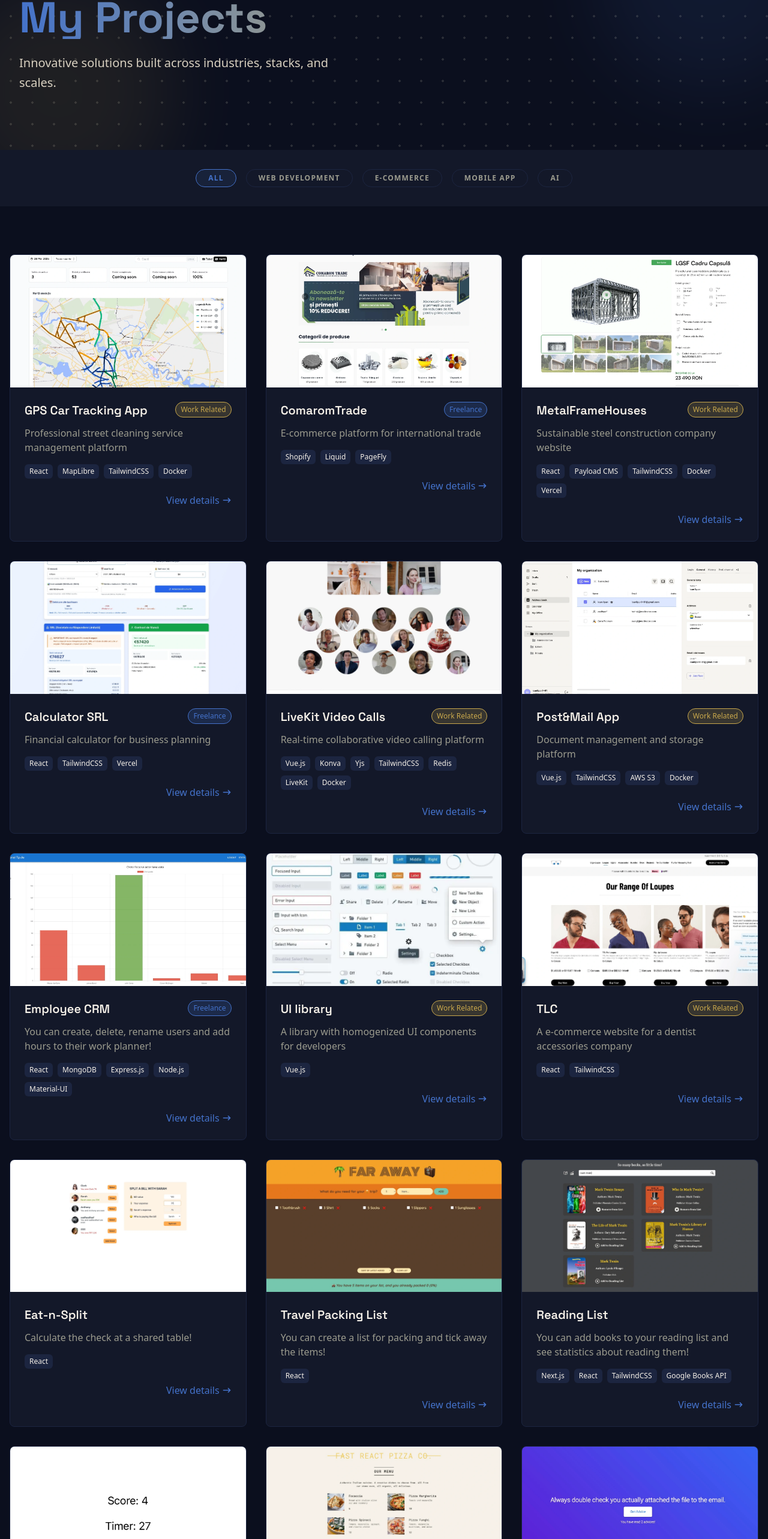
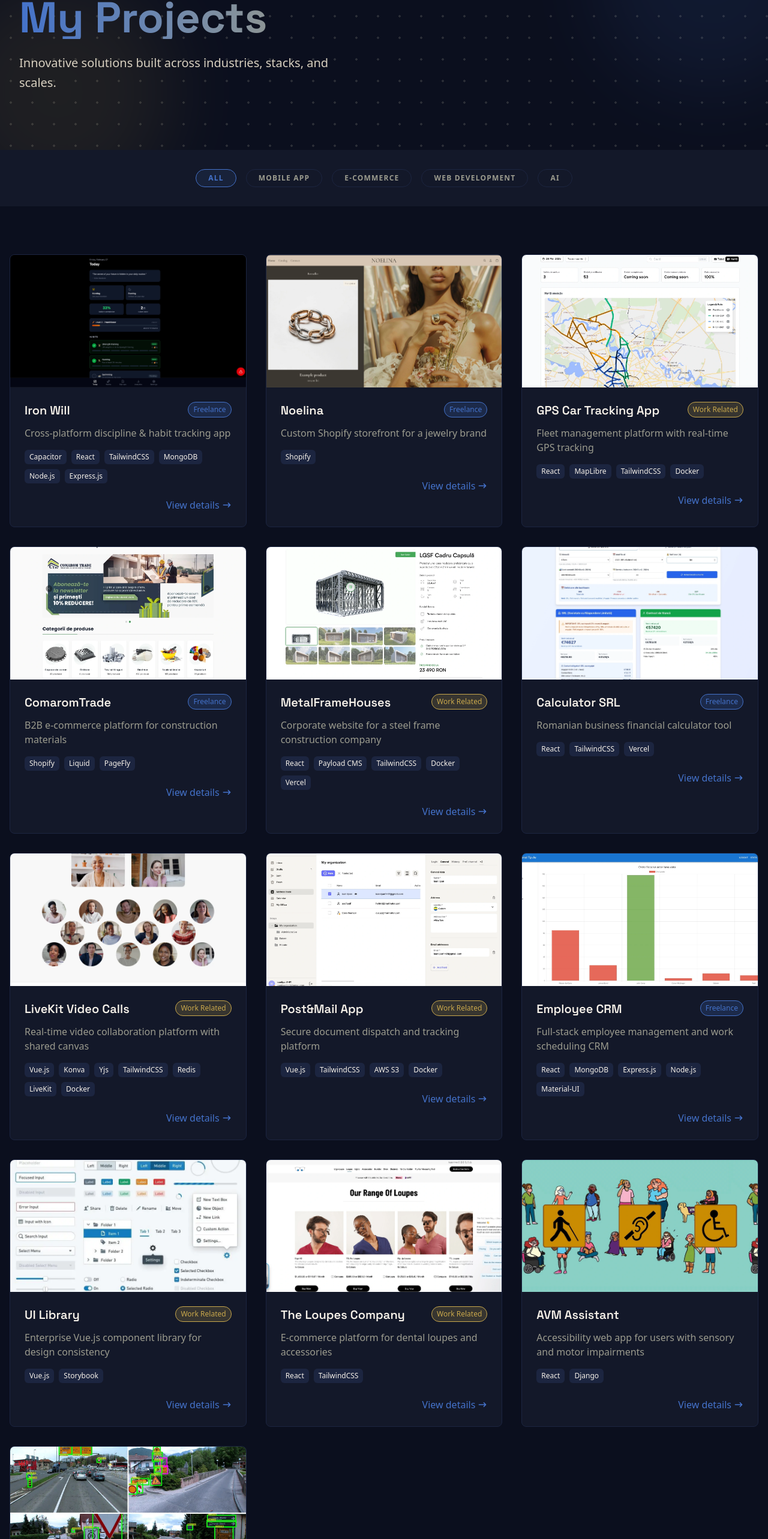
Before and after one commit to IoanLipan/lipan-tech-vision, a Next.js app: page /projects in a window 1280 px wide. Shown: the part 215-2781 px from the top of the page at 60% size. Built offline with nearby package versions, Linux system fonts and the light colour scheme; no server answers.

Commit message:
projects changes

```diff
--- a/src/data/projects.js
+++ b/src/data/projects.js
@@ -1,10 +1,34 @@
 export const projects = [
 	{
 		id: 1,
+		title: 'Iron Will',
+		description: 'Cross-platform discipline & habit tracking app',
+		descriptionExpanded:
+			'A cross-platform mobile and web application built with Capacitor and React, allowing users to build and track daily habits, streaks, and personal goals. The backend is powered by Node.js and Express.js with a MongoDB database, handling user accounts, progress history, and push notifications. TailwindCSS ensures a clean, consistent UI across both iOS, Android, and browser.',
+		technologies: ['Capacitor', 'React', 'TailwindCSS', 'MongoDB', 'Node.js', 'Express.js'],
+		category: 'Mobile App',
+		image: '/images/projects/iron-will.webp',
+		url: '#',
+		freelance: true,
+	},
+	{
+		id: 2,
+		title: 'Noelina',
+		description: 'Custom Shopify storefront for a jewelry brand',
+		descriptionExpanded:
+			'A tailored Shopify e-commerce store for a jewelry brand, focused on delivering a premium shopping experience. The theme was customized to reflect the brand identity with refined typography, curated product presentation, and a streamlined checkout flow. Built entirely within the Shopify ecosystem with attention to mobile responsiveness and page load performance.',
+		technologies: ['Shopify'],
+		category: 'E-commerce',
+		image: '/images/projects/noelina.webp',
+		url: '#',
+		freelance: true,
+	},
+	{
+		id: 3,
 		title: 'GPS Car Tracking App',
-		description: 'Professional street cleaning service management platform',
+		description: 'Fleet management platform with real-time GPS tracking',
 		descriptionExpanded:
-			'A comprehensive cleaning service management platform built with React and MapLibre for interactive location mapping. Features include real-time scheduling, route optimization for cleaning teams, customer management with service history, and automated billing. Implemented Docker containerization for consistent deployment across environments and used TailwindCSS for responsive design.',
+			'A fleet management platform built for a street cleaning company, enabling dispatchers to monitor vehicle positions in real time using MapLibre. The application handles route assignment, shift scheduling, and service area management. Built with React and containerized with Docker for reliable deployment, with TailwindCSS powering a responsive operator dashboard.',
 		technologies: ['React', 'MapLibre', 'TailwindCSS', 'Docker'],
 		category: 'Web Development',
 		image: '/images/projects/dustbusters.webp',
@@ -12,11 +36,11 @@ export const projects = [
 		workRelated: true,
 	},
 	{
-		id: 2,
+		id: 4,
 		title: 'ComaromTrade',
-		description: 'E-commerce platform for international trade',
+		description: 'B2B e-commerce platform for construction materials',
 		descriptionExpanded:
-			'Shopify-based e-commerce solution for international trading company specializing in construction materials. Customized with Liquid templating for dynamic product catalogs, integrated PageFly for advanced page building capabilities, and implemented multi-currency support with automated exchange rate updates. Features include bulk order management and B2B customer portals.',
+			'A Shopify-based e-commerce solution for an international construction materials trading company. The storefront was customized using Liquid templating to support a large product catalog with category filtering and detailed product specs. PageFly was used to build high-converting landing pages, and the checkout experience was tailored for B2B bulk purchasing flows.',
 		technologies: ['Shopify', 'Liquid', 'PageFly'],
 		category: 'E-commerce',
 		image: '/images/projects/comarom.webp',
@@ -24,11 +48,11 @@ export const projects = [
 		freelance: true,
 	},
 	{
-		id: 3,
+		id: 5,
 		title: 'MetalFrameHouses',
-		description: 'Sustainable steel construction company website',
+		description: 'Corporate website for a steel frame construction company',
 		descriptionExpanded:
-			'Modern corporate website for sustainable steel construction company built with React and Payload CMS for content management. Features include project portfolio showcase, real-time project tracking for clients, environmental impact calculator, and automated quote generation. Deployed on Vercel with Docker containerization for scalable performance.',
+			'A corporate website and client portal for a sustainable steel frame construction company. Built with React and Payload CMS, the site allows the team to manage project portfolios, publish case studies, and handle quote requests without developer involvement. Deployed on Vercel with Docker-based staging environments for safe content previews before going live.',
 		technologies: ['React', 'Payload CMS', 'TailwindCSS', 'Docker', 'Vercel'],
 		category: 'Web Development',
 		image: '/images/projects/ecosteel.webp',
@@ -36,11 +60,11 @@ export const projects = [
 		workRelated: true,
 	},
 	{
-		id: 4,
+		id: 6,
 		title: 'Calculator SRL',
-		description: 'Financial calculator for business planning',
+		description: 'Romanian business financial calculator tool',
 		descriptionExpanded:
-			'Advanced financial calculator application for business planning and analysis. Built with React for dynamic calculations and TailwindCSS for responsive design. Features include loan calculators, investment projections, tax calculations, and financial planning tools. Deployed on Vercel with optimized performance and SEO.',
+			'A financial calculator web app tailored for Romanian entrepreneurs setting up or managing an SRL (limited liability company). The tool helps users estimate net salary, dividend taxes, social contributions, and overall tax burden under different company configurations. Built with React for reactive calculations and deployed on Vercel for instant availability.',
 		technologies: ['React', 'TailwindCSS', 'Vercel'],
 		category: 'Web Development',
 		image: '/images/projects/calculator_srl.webp',
@@ -48,11 +72,11 @@ export const projects = [
 		freelance: true,
 	},
 	{
-		id: 5,
+		id: 7,
 		title: 'LiveKit Video Calls',
-		description: 'Real-time collaborative video calling platform',
+		description: 'Real-time video collaboration platform with shared canvas',
 		descriptionExpanded:
-			'Advanced video calling platform with real-time collaboration features built with Vue.js. Integrated Konva for interactive whiteboard functionality, Yjs for real-time document collaboration, and LiveKit for high-quality video streaming. Features include screen sharing, recording capabilities, Redis for session management, and Docker deployment for scalability.',
+			'A real-time video calling platform built with Vue.js and LiveKit for high-quality, low-latency video streaming. The platform features a shared interactive canvas powered by Konva, enabling participants to draw and annotate together during calls. Yjs handles real-time document synchronization across clients, Redis manages session state, and the entire stack is containerized with Docker.',
 		technologies: [
 			'Vue.js',
 			'Konva',
@@ -68,11 +92,11 @@ export const projects = [
 		workRelated: true,
 	},
 	{
-		id: 6,
+		id: 8,
 		title: 'Post&Mail App',
-		description: 'Document management and storage platform',
+		description: 'Secure document dispatch and tracking platform',
 		descriptionExpanded:
-			'Comprehensive document management platform built with Vue.js for efficient file organization and sharing. Integrated AWS S3 for secure cloud storage with automated backup systems. Features include document versioning, access control, search functionality, and collaboration tools. Dockerized for consistent deployment and scalability.',
+			'A document management platform for handling the sending, receiving, and archiving of official correspondence. Built with Vue.js and backed by AWS S3 for secure file storage, the app enables teams to track document status, manage recipients, and maintain a searchable archive. Docker ensures consistent environments across development and production deployments.',
 		technologies: ['Vue.js', 'TailwindCSS', 'AWS S3', 'Docker'],
 		category: 'Web Development',
 		image: '/images/projects/nolas.webp',
@@ -80,12 +104,11 @@ export const projects = [
 		workRelated: true,
 	},
 	{
-		id: 7,
+		id: 9,
 		title: 'Employee CRM',
-		description:
-			'You can create, delete, rename users and add hours to their work planner!',
+		description: 'Full-stack employee management and work scheduling CRM',
 		descriptionExpanded:
-			'Developed a full-stack CRM system with MERN architecture (MongoDB, Express, React, Node.js). Features include authentication with JWT, role-based access control, RESTful API endpoints with proper error handling, and Material-UI components for a responsive interface. Implemented MongoDB aggregation pipelines for complex reporting features.',
+			'A full-stack CRM built with the MERN stack for managing employees, tracking work hours, and planning weekly schedules. Features include JWT-based authentication, role-based access control for managers and staff, and a visual work planner where hours can be assigned per employee per day. The RESTful API was built with Express and Node.js, with MongoDB handling all data persistence.',
 		technologies: ['React', 'MongoDB', 'Express.js', 'Node.js', 'Material-UI'],
 		category: 'Web Development',
 		image: '/images/projects/crm_app.webp',
@@ -93,23 +116,23 @@ export const projects = [
 		freelance: true,
 	},
 	{
-		id: 8,
-		title: 'UI library',
-		description: 'A library with homogenized UI components for developers',
+		id: 10,
+		title: 'UI Library',
+		description: 'Enterprise Vue.js component library for design consistency',
 		descriptionExpanded:
-			'Developed a comprehensive Vue.js component library with 30+ reusable UI components designed for consistency across enterprise applications. Used Storybook for component documentation and testing. Implemented atomic design principles, SASS architecture with BEM methodology, and extensive unit tests with Jest and Vue Test Utils. Published as an NPM package with thorough TypeScript type definitions.',
-		technologies: ['Vue.js'],
+			'An internal Vue.js component library built to standardize UI across multiple enterprise applications. The library includes 30+ reusable components following atomic design principles, with each component documented and demoed in Storybook. SASS with BEM methodology keeps styles modular and maintainable. The library is distributed as an NPM package with full TypeScript type definitions.',
+		technologies: ['Vue.js', 'Storybook'],
 		category: 'Web Development',
 		image: '/images/projects/ui_library.webp',
 		url: '#',
 		workRelated: true,
 	},
 	{
-		id: 9,
-		title: 'TLC',
-		description: 'A e-commerce website for a dentist accessories company',
+		id: 11,
+		title: 'The Loupes Company',
+		description: 'E-commerce platform for dental loupes and accessories',
 		descriptionExpanded:
-			'Built a high-performance e-commerce platform for dental equipment using React with Redux Toolkit for state management. Implemented cart functionality with optimistic UI updates, secure checkout with Stripe integration, and product filtering with advanced search capabilities. Features include image optimization techniques, lazy loading, code splitting, and server-side rendering for optimal SEO and Core Web Vitals scores.',
+			'A high-performance e-commerce platform for a dental optics company selling custom-fit loupes and accessories to dental professionals. Built with React, the store features product configuration flows, optimized image delivery, and fast page loads prioritized for Core Web Vitals. The project involved close collaboration with the client to translate a specialist product catalog into a clear, conversion-focused shopping experience.',
 		technologies: ['React', 'TailwindCSS'],
 		category: 'E-commerce',
 		image: '/images/projects/tlcCommerce.webp',
@@ -117,105 +140,22 @@ export const projects = [
 		workRelated: true,
 	},
 	{
-		id: 10,
-		title: 'Eat-n-Split',
-		description: 'Calculate the check at a shared table!',
+		id: 12,
+		title: 'AVM Assistant',
+		description: 'Accessibility web app for users with sensory and motor impairments',
 		descriptionExpanded:
-			'A React-based bill splitting application that utilizes React state management and custom hooks to calculate individual contributions based on shared expenses. Implemented a responsive UI with dynamic recalculation of amounts using the reducer pattern for efficient state updates.',
-		technologies: ['React'],
-		category: 'Web Development',
-		image: '/images/projects/eat_n_split.webp',
-		url: 'https://eat-n-split-amber-mu.vercel.app/',
-	},
-	{
-		id: 11,
-		title: 'Travel Packing List',
-		description: 'You can create a list for packing and tick away the items!',
-		descriptionExpanded:
-			'Interactive packing list application built with React that employs a custom drag-and-drop system for item prioritization. Features include local storage persistence, sorting algorithms for item categorization, and a responsive design with CSS Grid and Flexbox. Used React memo and useCallback for performance optimization when dealing with large lists.',
-		technologies: ['React'],
-		category: 'Web Development',
-		image: '/images/projects/travelList.webp',
-		url: 'https://travel-list-mocha-six.vercel.app/',
-	},
-	{
-		id: 12,
-		title: 'Reading List',
-		description:
-			'You can add books to your reading list and see statistics about reading them!',
-		descriptionExpanded:
-			'Next.js application integrated with the Google Books API for book discovery and tracking. Implemented server-side rendering for SEO optimization and faster initial load. Features include a custom analytics dashboard with data visualization using Chart.js, user authentication with NextAuth.js, and Tailwind CSS for responsive styling. Uses Incremental Static Regeneration to efficiently cache book data.',
-		technologies: ['Next.js', 'React', 'TailwindCSS', 'Google Books API'],
-		category: 'Web Development',
-		image: '/images/projects/reading_list.webp',
-		url: 'https://reading-list-rho.vercel.app/',
-	},
-	{
-		id: 13,
-		title: 'Catch The Squirrels!',
-		description:
-			'A simple game with a twist. You have to catch all the squirrels!',
-		descriptionExpanded:
-			'Mobile game developed with React Native that implements custom animations and gesture handling. Features include a physics engine for realistic movement, optimized rendering with React Native Reanimated, and a score system with leaderboards stored in Firebase. Used native modules for device-specific optimizations and haptic feedback integration.',
-		technologies: ['React Native'],
-		category: 'Mobile App',
-		image: '/images/projects/catch_the_squirrels.webp',
-		url: 'https://github.com/IoanLipan/CatchTheSquirrels',
-	},
-	{
-		id: 14,
-		title: 'Pizza Menu',
-		description:
-			'A simple pizza menu. You can see if the restaurant is open right now!',
-		descriptionExpanded:
-			'Interactive restaurant menu built with React that uses Context API for state management across components. Implemented custom time-based logic to display restaurant availability based on business hours. Features include dynamic pricing calculation, filtering options for dietary restrictions, and CSS Grid for responsive menu layouts.',
-		technologies: ['React', 'CSS'],
-		category: 'Web Development',
-		image: '/images/projects/pizzaMenu.webp',
-		url: 'https://pizza-menu-sand.vercel.app/',
-	},
-	{
-		id: 15,
-		title: 'Advice App',
-		description:
-			'Advice app connected to AdvicesApi. Click to see another advice!',
-		descriptionExpanded:
-			'React application that consumes the Advice Slip JSON API using custom React Query hooks for efficient data fetching and caching. Implemented debouncing for API requests, error boundary handling, and offline support with service workers. Features include share functionality with the Web Share API and speech synthesis for accessibility.',
-		technologies: ['React'],
-		category: 'Web Development',
-		image: '/images/projects/adviceApp.webp',
-		url: 'https://react-advice-app-topaz.vercel.app/',
-	},
-	{
-		id: 16,
-		title: 'What to wear',
-		description:
-			'A weather app with suggestions for dressing properly for the weather',
-		descriptionExpanded:
-			'Weather application built with React and TailwindCSS that fetches data from multiple weather APIs and uses machine learning algorithms to provide clothing recommendations based on current conditions. Implemented geolocation services, progressive web app capabilities for offline use, and a custom algorithm that factors in wind chill, humidity, and UV index for more accurate suggestions.',
-		technologies: ['React', 'TailwindCSS', 'Genez.io'],
-		category: 'Web Development',
-		image: '/images/projects/weatherApp.webp',
-		url: 'https://rose-junior-opossum.app.genez.io/',
-	},
-	{
-		id: 17,
-		title: 'AVM Assistant',
-		description:
-			'A web-app to help Auditive, Visualy or Motricly impaired people',
-		descriptionExpanded:
-			'Accessibility-focused web application built with React frontend and Django backend that provides tools for users with various disabilities. Implemented WCAG 2.1 AAA compliance, screen reader optimization, gesture recognition for motor impairments, and audio transcription services. Features include high-contrast modes, font scaling, keyboard navigation enhancements, and voice command capabilities using WebSpeech API.',
+			'An accessibility-focused web application built to assist users with auditory, visual, and motor impairments. The React frontend connects to a Django backend and provides tools including screen reader enhancements, high-contrast and font scaling controls, keyboard navigation improvements, and voice command support via the WebSpeech API. Developed with WCAG 2.1 guidelines as a core design constraint throughout.',
 		technologies: ['React', 'Django'],
 		category: 'Web Development',
 		image: '/images/projects/avm_assistant.webp',
 		url: 'https://github.com/IoanLipan/avm_assistant',
 	},
 	{
-		id: 18,
+		id: 13,
 		title: 'Traffic Sign Detector',
-		description: 'A trained model that detects traffic signs with AI',
+		description: 'AI model for real-time traffic sign detection and classification',
 		descriptionExpanded:
-			'Computer vision project using YOLOv4 for real-time traffic sign detection and classification. Trained on a custom dataset of over 10,000 images with data augmentation techniques for improved accuracy. Achieved 94% mAP (mean Average Precision) with optimization for edge devices using TensorRT. Implemented a pipeline for continuous model improvement with active learning and automated annotation.',
+			'A computer vision project using YOLOv4 for real-time detection and classification of traffic signs. The model was trained on a custom dataset of over 10,000 annotated images, with data augmentation applied to improve robustness across lighting and weather conditions. Achieved 94% mAP (mean Average Precision) on the test set, with the inference pipeline optimized for edge deployment.',
 		technologies: ['YOLOv4'],
 		category: 'AI',
 		image: '/images/projects/traffic_sign_detection.webp',
```
Also changed, not shown: public/images/projects/iron-will.webp (added), public/images/projects/noelina.webp (added).
